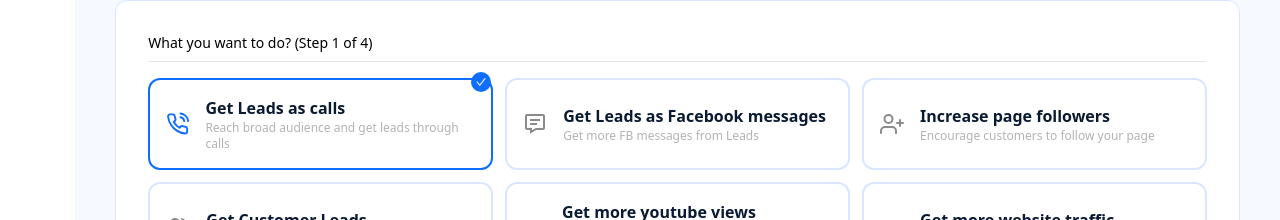
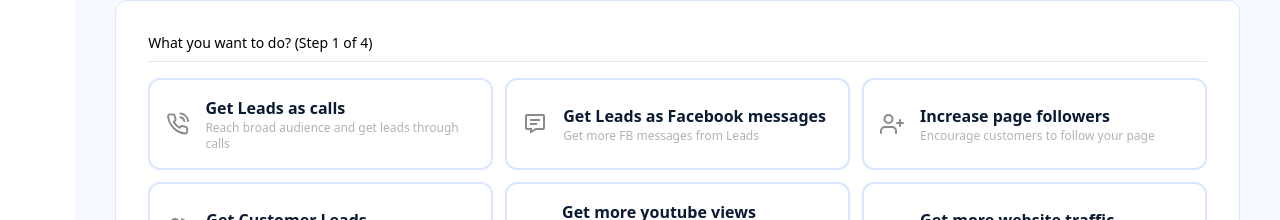
Before and after one commit to mukeshs1510/zocket_ui, a React (Vite) app: page /campaign/create in a window 1280 px wide. Shown: the part 916-1136 px from the top of the page. Built offline with nearby package versions, Linux system fonts and the light colour scheme; some icons are missing.

Commit message:
Added redux-toolkit for maintain some state

```diff
--- a/package.json
+++ b/package.json
@@ -10,9 +10,11 @@
     "preview": "vite preview"
   },
   "dependencies": {
+    "@reduxjs/toolkit": "^1.9.7",
     "react": "^18.2.0",
     "react-dom": "^18.2.0",
     "react-icons": "^4.11.0",
+    "react-redux": "^8.1.3",
     "react-router-dom": "^6.18.0"
   },
   "devDependencies": {
--- a/src/components/CampaignStep1.tsx
+++ b/src/components/CampaignStep1.tsx
@@ -1,69 +1,15 @@
-import { FiPhoneCall } from "react-icons/fi";
 import { AiOutlineCheck } from "react-icons/ai";
-import { BiMessageDetail } from "react-icons/bi";
-import { FiUserPlus, FiUsers } from "react-icons/fi";
-import { AiOutlineEye } from "react-icons/ai";
-import { PiCursorClickLight } from "react-icons/pi";
-import { BsShopWindow } from "react-icons/bs";
-import { TbDeviceMobileDown, TbNotes } from "react-icons/tb";
+import { useDispatch, useSelector } from "react-redux";
+import { CampaignType, updateCampaign } from "./featurs/campaignSlice";
 
 const CampaignStep1 = () => {
-  const features = [
-    {
-      icon: FiPhoneCall,
-      selected: true,
-      title: "Get Leads as calls",
-      desc: "Reach broad audience and get leads through calls",
-    },
-    {
-      icon: BiMessageDetail,
-      selected: false,
-      title: "Get Leads as Facebook messages",
-      desc: "Get more FB messages from Leads",
-    },
-    {
-      icon: FiUserPlus,
-      selected: false,
-      title: "Increase page followers",
-      desc: "Encourage customers to follow your page",
-    },
-    {
-      icon: FiUsers,
-      selected: false,
-      title: "Get Customer Leads",
-      desc: "Encourage customers to take action",
-    },
-    {
-      icon: AiOutlineEye,
-      selected: false,
-      title: "Get more youtube views",
-      desc: "Increase organic views by obtaining user attention",
-    },
-    {
-      icon: PiCursorClickLight,
-      selected: false,
-      title: "Get more website traffic",
-      desc: "Get the right people to visit your website",
-    },
-    {
-      icon: BsShopWindow,
-      selected: false,
-      title: "Increase Live store traffic",
-      desc: "Drive visits to local stores, restaurants & Dealerships",
-    },
-    {
-      icon: TbDeviceMobileDown,
-      selected: false,
-      title: "Increase your App installs",
-      desc: "Get more installs, interactions for your app",
-    },
-    {
-      icon: TbNotes,
-      selected: false,
-      title: "Increase the catalogue sales",
-      desc: "Drive the sales of your catalogue and get more leads",
-    },
-  ];
+  const dispatch = useDispatch();
+  const features = useSelector((state: any) => state.campaignReducer.campaigns);
+  // console.log(features);
+
+  const handleSelectedFeature = (id: number) => {
+    dispatch(updateCampaign(id));
+  };
 
   return (
     <div className="p-8 border border-[#DAE6FF] rounded-xl bg-white">
@@ -73,9 +19,10 @@
       <hr />
       <div className="grid grid-cols-3 mt-4 gap-3">
         {features &&
-          features.map((feature) => (
+          features.map((feature: CampaignType) => (
             <div
-              className={`flex gap-4 p-4 items-center border-2 rounded-xl relative ${
+              onClick={() => handleSelectedFeature(feature.id)}
+              className={`flex select-none cursor-pointer gap-4 p-4 items-center border-2 rounded-xl relative ${
                 feature.selected ? "border-[#0F6EFF]" : "border-[#DAE6FF]"
               }`}
             >
--- /dev/null
+++ b/src/components/app/store.ts
@@ -0,0 +1,6 @@
+import { configureStore } from "@reduxjs/toolkit";
+import campaignReducer from "../featurs/campaignSlice";
+
+export const store = configureStore({
+  reducer: { campaignReducer },
+});
--- /dev/null
+++ b/src/components/featurs/campaignSlice.ts
@@ -0,0 +1,107 @@
+import { createSlice } from "@reduxjs/toolkit";
+import { FiPhoneCall } from "react-icons/fi";
+import { BiMessageDetail } from "react-icons/bi";
+import { FiUserPlus, FiUsers } from "react-icons/fi";
+import { AiOutlineEye } from "react-icons/ai";
+import { PiCursorClickLight } from "react-icons/pi";
+import { BsShopWindow } from "react-icons/bs";
+import { TbDeviceMobileDown, TbNotes } from "react-icons/tb";
+import { IconType } from "react-icons";
+
+export type CampaignType = {
+  id: number;
+  icon: IconType;
+  selected: boolean;
+  title: string;
+  desc: string;
+};
+
+const initialState = {
+  campaigns: [
+    {
+      id: 1,
+      icon: FiPhoneCall,
+      selected: false,
+      title: "Get Leads as calls",
+      desc: "Reach broad audience and get leads through calls",
+    },
+    {
+      id: 2,
+      icon: BiMessageDetail,
+      selected: false,
+      title: "Get Leads as Facebook messages",
+      desc: "Get more FB messages from Leads",
+    },
+    {
+      id: 3,
+      icon: FiUserPlus,
+      selected: false,
+      title: "Increase page followers",
+      desc: "Encourage customers to follow your page",
+    },
+    {
+      id: 4,
+      icon: FiUsers,
+      selected: false,
+      title: "Get Customer Leads",
+      desc: "Encourage customers to take action",
+    },
+    {
+      id: 5,
+      icon: AiOutlineEye,
+      selected: false,
+      title: "Get more youtube views",
+      desc: "Increase organic views by obtaining user attention",
+    },
+    {
+      id: 6,
+      icon: PiCursorClickLight,
+      selected: false,
+      title: "Get more website traffic",
+      desc: "Get the right people to visit your website",
+    },
+    {
+      id: 7,
+      icon: BsShopWindow,
+      selected: false,
+      title: "Increase Live store traffic",
+      desc: "Drive visits to local stores, restaurants & Dealerships",
+    },
+    {
+      id: 8,
+      icon: TbDeviceMobileDown,
+      selected: false,
+      title: "Increase your App installs",
+      desc: "Get more installs, interactions for your app",
+    },
+    {
+      id: 9,
+      icon: TbNotes,
+      selected: false,
+      title: "Increase the catalogue sales",
+      desc: "Drive the sales of your catalogue and get more leads",
+    },
+  ],
+};
+
+export const campaignSlice = createSlice({
+  name: "campaign",
+  initialState,
+  reducers: {
+    updateCampaign: (state, action) => {
+      console.log("action.payload", action.payload);
+      const updatedFeatures = state.campaigns.map((feature) => {
+        if (feature.id === action.payload) {
+          return { ...feature, selected: !feature.selected };
+        } else {
+          return feature;
+        }
+      });
+      state.campaigns = updatedFeatures;
+    },
+  },
+});
+
+export const { updateCampaign } = campaignSlice.actions;
+
+export default campaignSlice.reducer;
--- a/src/main.tsx
+++ b/src/main.tsx
@@ -1,10 +1,14 @@
-import React from 'react'
-import ReactDOM from 'react-dom/client'
-import App from './App.tsx'
-import './index.css'
+import React from "react";
+import ReactDOM from "react-dom/client";
+import App from "./App.tsx";
+import "./index.css";
+import { Provider } from "react-redux";
+import { store } from "./components/app/store.ts";
 
-ReactDOM.createRoot(document.getElementById('root')!).render(
+ReactDOM.createRoot(document.getElementById("root")!).render(
   <React.StrictMode>
-    <App />
-  </React.StrictMode>,
-)
+    <Provider store={store}>
+      <App />
+    </Provider>
+  </React.StrictMode>
+);
```
Also changed, not shown: 1 other file (tests, documents, lock files or other folders).
